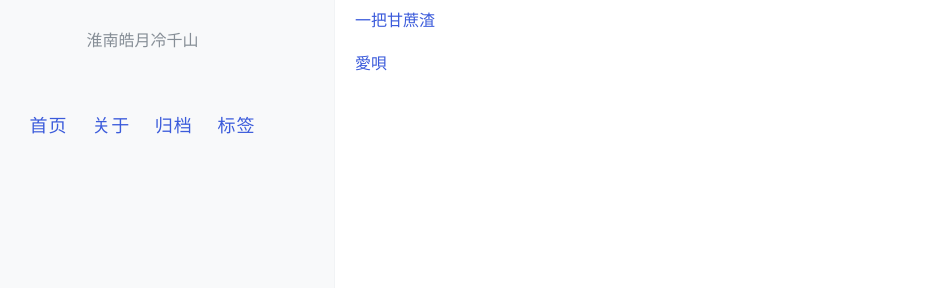
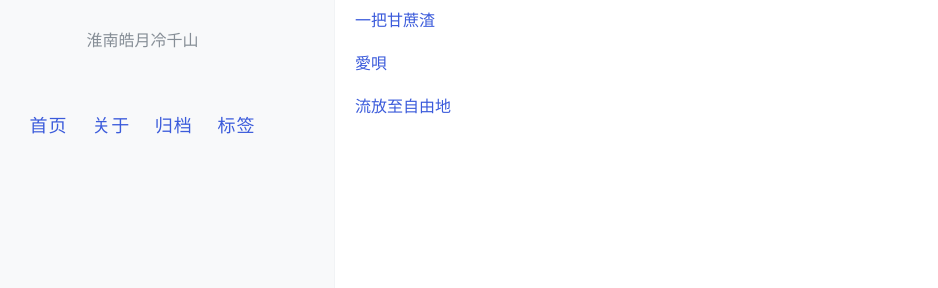
Before and after one commit to KnightShen711/ForeverNight, a Jekyll site: the page built from about.md, in a window 1280 px wide. Shown: the part 338-626 px from the top of the page, without its empty margins (49-987 px from the left). Built offline with Jekyll 4.4.1, drawn with Linux system fonts in a browser that asks for light colours; comment, search, counter and statistics services are not loaded.

Commit message:
add friend

```diff
--- a/about.md
+++ b/about.md
@@ -19,3 +19,5 @@ permalink: /about/
 [一把甘蔗渣](https://kamadhatu.github.io/sanjingjiuhuang/)
 
 [愛唄](https://aiuta264.github.io/aiuta/)
+
+[流放至自由地](https://ceciliasue.github.io/)
```
